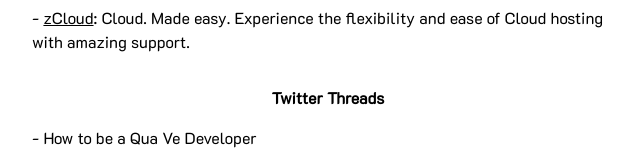
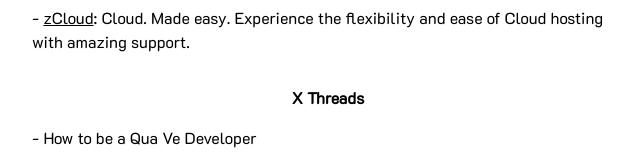
Before and after one commit to filipenevola/filipenevola, a Next.js app: page / in a window 1280 px wide. Shown: the part 461-621 px from the top of the page, without its empty margins (312-956 px from the left). Built offline with nearby package versions, Linux system fonts and the light colour scheme.

Commit message:
Update index.js

```diff
--- a/pages/index.js
+++ b/pages/index.js
@@ -38,7 +38,7 @@
         </ul>
     </div>
     <div className="font-semibold pt-4">
-      Twitter Threads
+      X Threads
     </div>
     <ul
       className="space-y-2">
```
